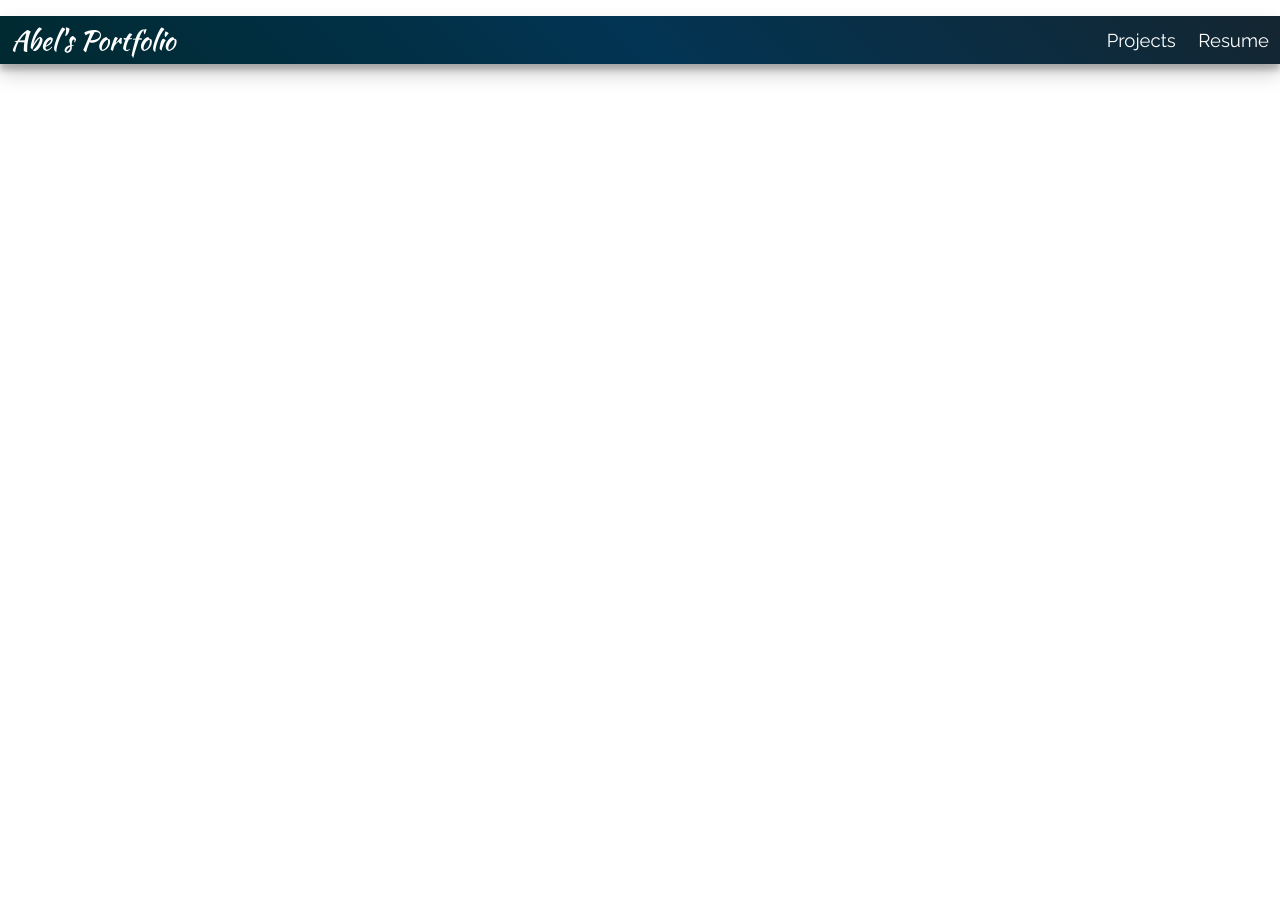
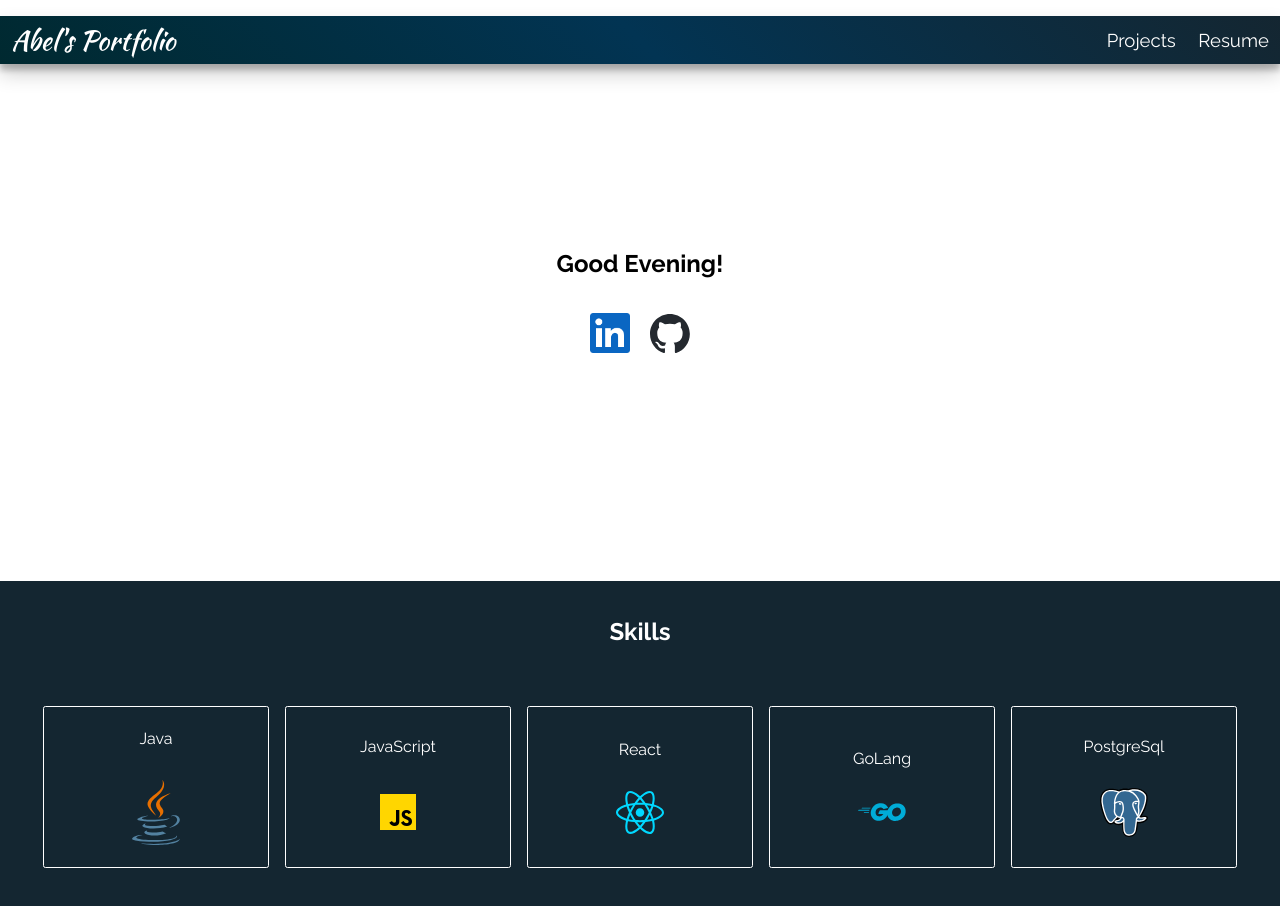
Before and after one commit to abelgloria/abelsportfolio, a React (Create React App) app: page / in a window 1280 px wide. Shown: the top 906 px of the page. Before the commit the page ends 800 px from the top, so only its background shows below. Built offline with nearby package versions, Linux system fonts and the light colour scheme.

Commit message:
BrowserRouter was not working with Github, so I decided to use HashRouter instead

```diff
--- a/src/App.js
+++ b/src/App.js
@@ -1,4 +1,4 @@
-import { BrowserRouter,Routes,Route } from "react-router-dom";
+import { BrowserRouter,Routes,Route, HashRouter } from "react-router-dom";
 import Navbar from "./UI/Navbar";
 import HomePage from "./Components/HomePage";
 import Projects from "./Components/Projects";
@@ -6,14 +6,16 @@ import Projects from "./Components/Projects";
 function App() {
   return (
     <>
-      <BrowserRouter>
+      {/* using has router since it works with github pages,
+      unlike browserRouter */}
+      <HashRouter>
         <Navbar/>
         <Routes>
-          <Route path="abelgloria.github.io/abelsportfolio" element={<HomePage/>}/>
-          <Route path="abelgloria.github.io/" element={<HomePage/>}/>
-          <Route path="abelgloria.github.io/projects" element={<Projects/>} />
+          <Route path="/abelsportfolio" element={<HomePage/>}/>
+          <Route path="/" element={<HomePage/>}/>
+          <Route path="/projects" element={<Projects/>} />
         </Routes>
-      </BrowserRouter>
+      </HashRouter>
     </>
   );
 };
```
